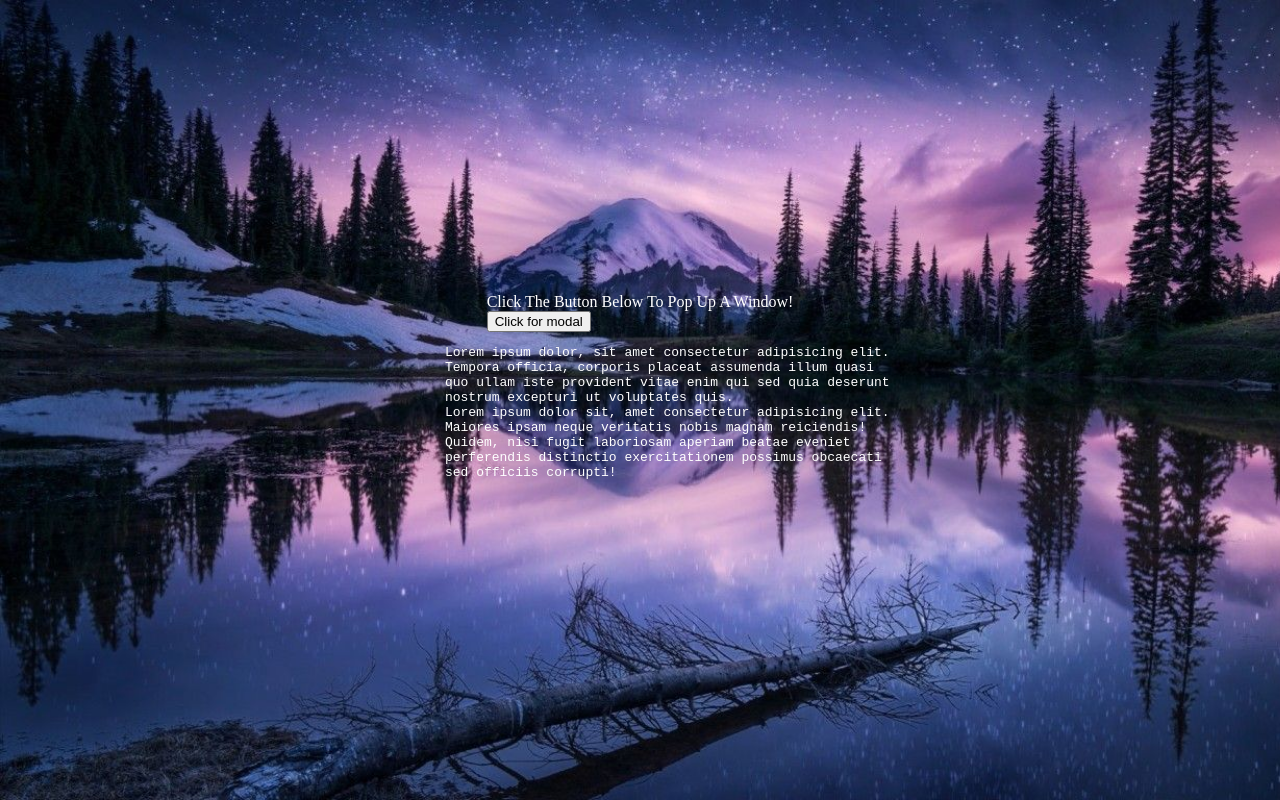
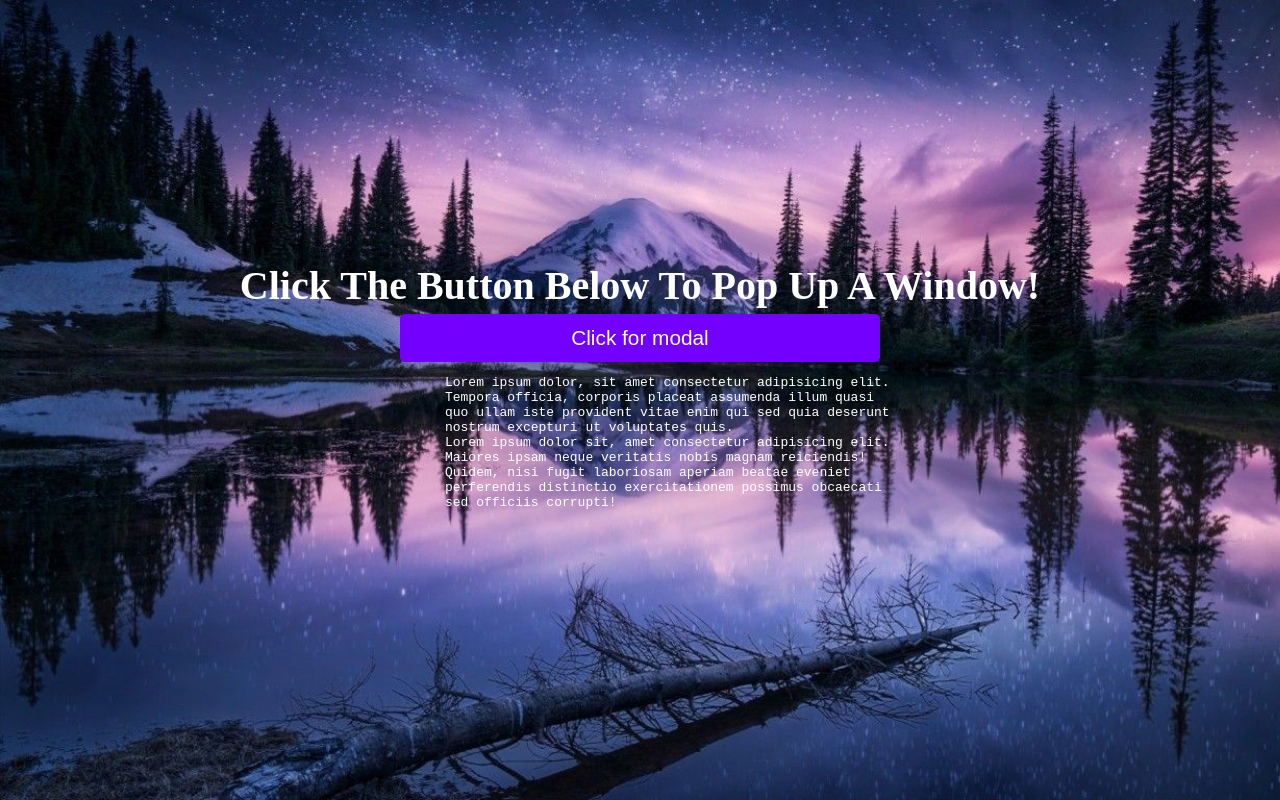
Before and after one commit to Saeedafshari11235/modal, a plain HTML site: page index.html in a window 1280 px wide. Drawn offline with Linux system fonts and the light colour scheme.

Commit message:
adding style for main tag

```diff
--- a/style/style.css
+++ b/style/style.css
@@ -10,3 +10,30 @@ body{
     align-items: center;
     flex-direction: column;
 }
+main{
+    display: flex;
+    justify-content: center;
+    align-items: center;
+    flex-direction: column;
+}
+main div{
+    font-size: 2.5rem;
+    font-weight: 600;
+}
+main button{
+    width: 30rem;
+    height: 3rem;
+    font-size: 1.3rem;
+    border-radius: 0.3rem;
+    color: #fff;
+    background-color: #7300ff;
+    outline: none;
+    border: none;
+    cursor: pointer;
+    transition: 0.3s;
+    margin-top: 0.3rem;
+}
+main button:hover{
+    transform: translateY(-5px);
+    box-shadow: 0 1rem 2rem 0rem #131313;
+}
```
